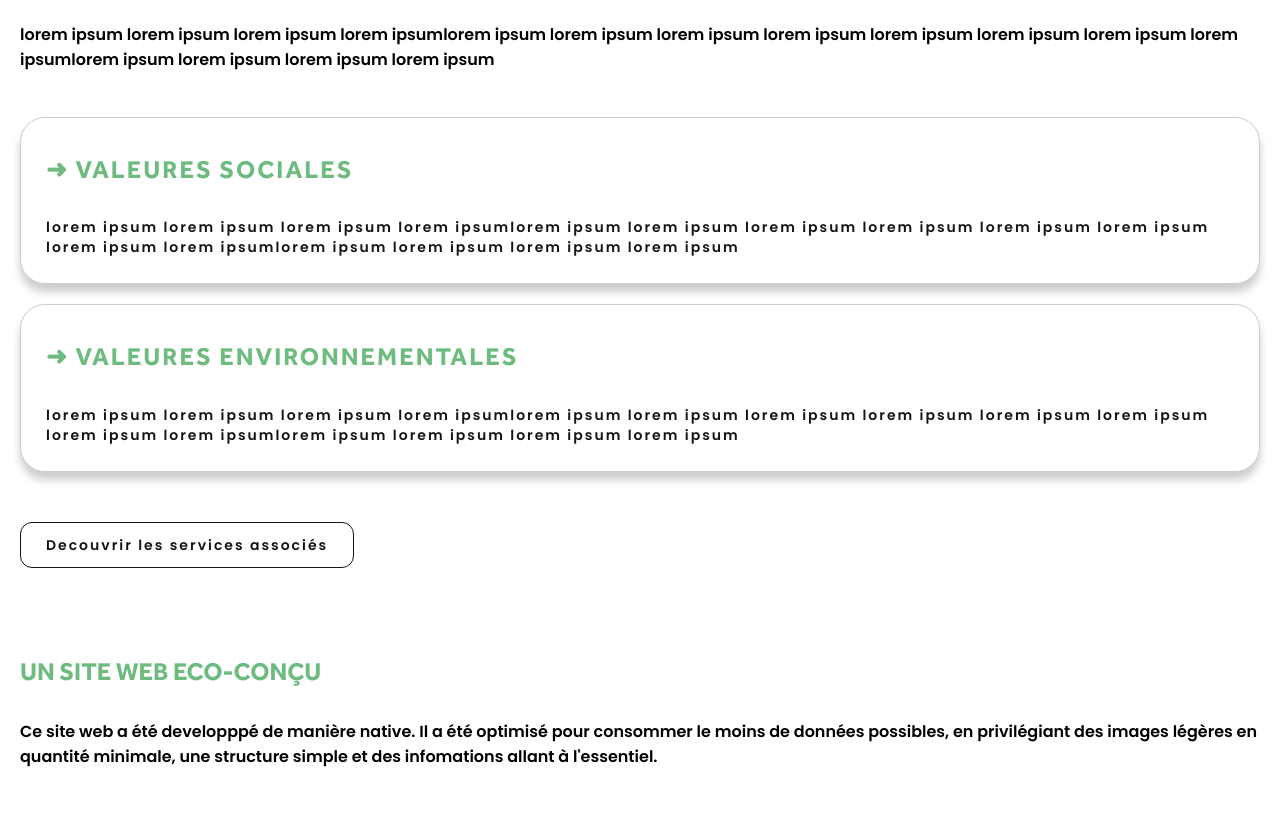
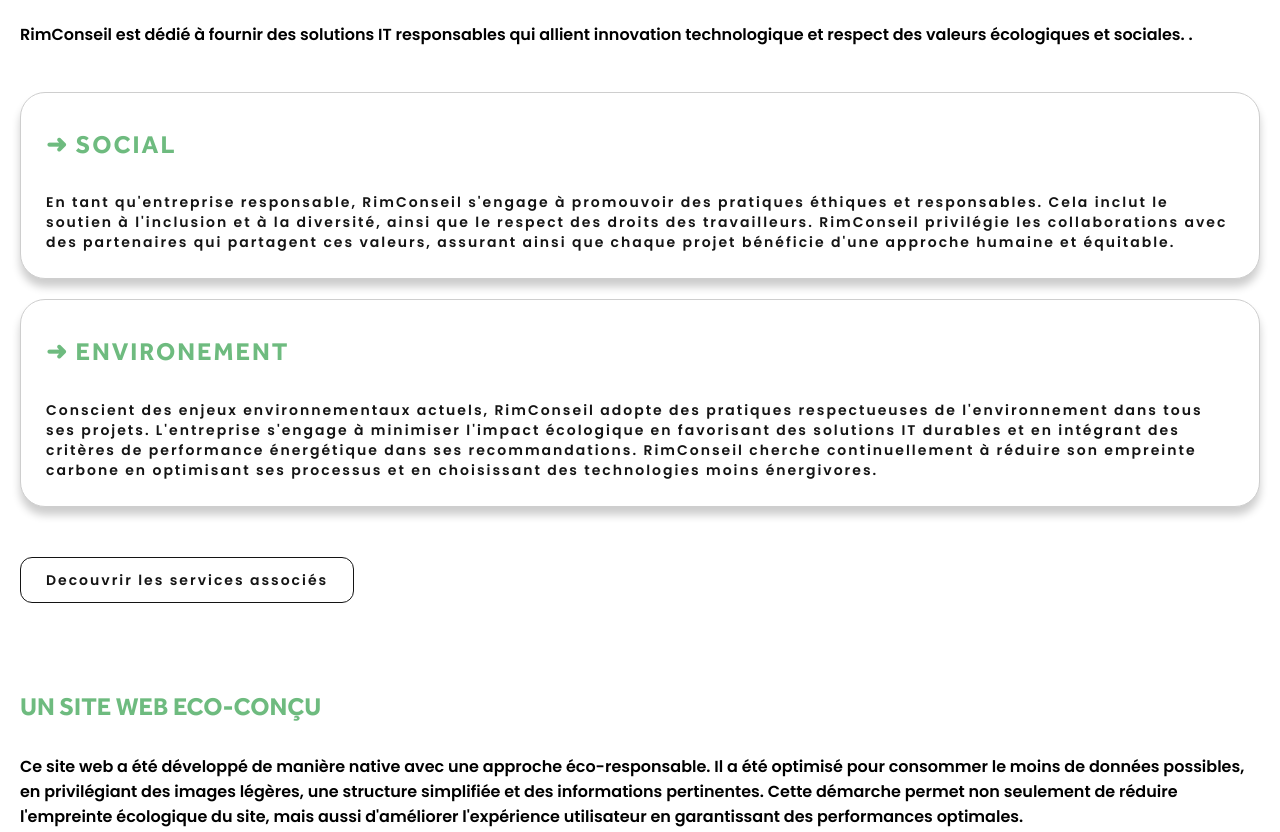
Before and after one commit to dufeuremi/rimconseil-website, a plain HTML site: page frontend/valeurs.html in a window 1280 px wide. Shown: the part 287-1119 px from the top of the page. Drawn offline with Linux system fonts and the light colour scheme; a script that the page names is missing.

Commit message:
valeur page

```diff
--- a/frontend/valeurs.html
+++ b/frontend/valeurs.html
@@ -11,20 +11,21 @@
       <script src="components/header.js"></script>
       <section class="section">
         <h1 class="title_left_blue" style="margin-top: 100px;">Votre co-pilote IT dans le respect de l'environnement et de l'humain</h1>
-        <p>lorem ipsum lorem ipsum lorem ipsum lorem ipsumlorem ipsum lorem ipsum lorem ipsum lorem ipsum lorem ipsum lorem ipsum lorem ipsum lorem ipsumlorem ipsum lorem ipsum lorem ipsum lorem ipsum</p>
+        <p>
+         RimConseil est dédié à fournir des solutions IT responsables qui allient innovation technologique et respect des valeurs écologiques et sociales. .</p>
         <div class="div_white" style="margin-top: 45px;">
-         <h1 class="title_left_green">➜ Valeures sociales</h1>
-         <p>lorem ipsum lorem ipsum lorem ipsum lorem ipsumlorem ipsum lorem ipsum lorem ipsum lorem ipsum lorem ipsum lorem ipsum lorem ipsum lorem ipsumlorem ipsum lorem ipsum lorem ipsum lorem ipsum</p>
+         <h1 class="title_left_green">➜ Social</h1>
+         <p>En tant qu'entreprise responsable, RimConseil s'engage à promouvoir des pratiques éthiques et responsables. Cela inclut le soutien à l'inclusion et à la diversité, ainsi que le respect des droits des travailleurs. RimConseil privilégie les collaborations avec des partenaires qui partagent ces valeurs, assurant ainsi que chaque projet bénéficie d'une approche humaine et équitable.</p>
         </div>
         <div class="div_white" style="margin-top: 20px; margin-bottom: 60px;">
-         <h1 class="title_left_green" >➜ Valeures environnementales</h1>
-         <p>lorem ipsum lorem ipsum lorem ipsum lorem ipsumlorem ipsum lorem ipsum lorem ipsum lorem ipsum lorem ipsum lorem ipsum lorem ipsum lorem ipsumlorem ipsum lorem ipsum lorem ipsum lorem ipsum</p>
+         <h1 class="title_left_green" >➜ Environement</h1>
+         <p>Conscient des enjeux environnementaux actuels, RimConseil adopte des pratiques respectueuses de l'environnement dans tous ses projets. L'entreprise s'engage à minimiser l'impact écologique en favorisant des solutions IT durables et en intégrant des critères de performance énergétique dans ses recommandations. RimConseil cherche continuellement à réduire son empreinte carbone en optimisant ses processus et en choisissant des technologies moins énergivores.</p>
         </div>
         <div style="margin-bottom: 100px;">
         <a class="btn_white" href="services.html" >Decouvrir les services associés</a>
       </div>
       <h1 class="title_left_green" >Un site web eco-conçu</h1>
-      <p>Ce site web a été developppé de manière native. Il a été optimisé pour consommer le moins de données possibles, en privilégiant des images légères en quantité minimale, une structure simple et des infomations allant à l'essentiel.</p>
+      <p>Ce site web a été développé de manière native avec une approche éco-responsable. Il a été optimisé pour consommer le moins de données possibles, en privilégiant des images légères, une structure simplifiée et des informations pertinentes. Cette démarche permet non seulement de réduire l'empreinte écologique du site, mais aussi d'améliorer l'expérience utilisateur en garantissant des performances optimales.</p>
        </section>
       <script src="components/footer.js"></script>
    </body>
```
